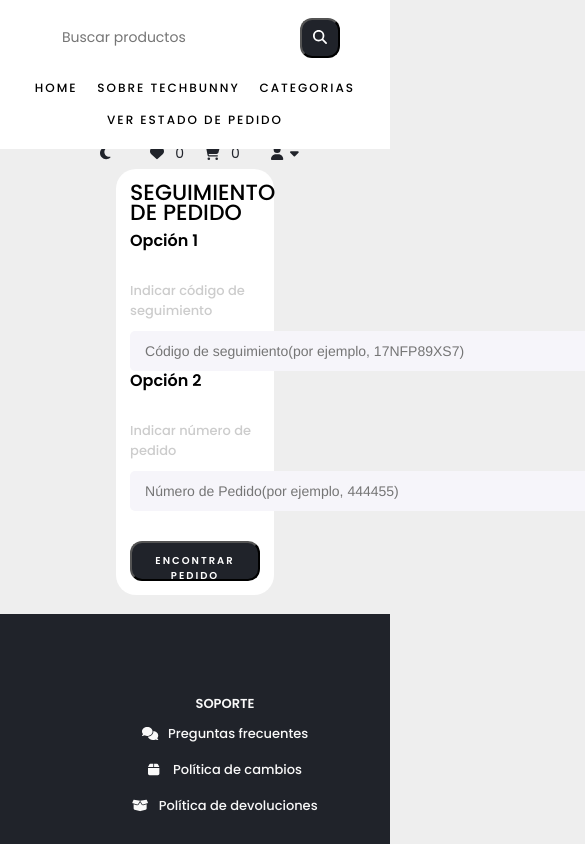
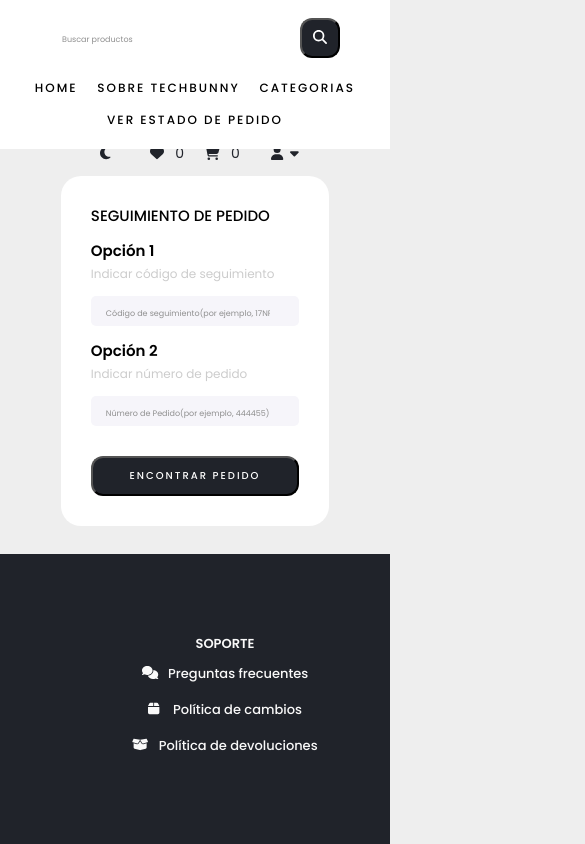
Before and after one commit to EzequielGomez74/PF-TECHBUNNY, a React (Create React App) app in the folder client/: page /followUp in a window 390 px wide. Shown: the top 844 px of the page, 585 px wide, since content can reach past the window. Built offline with nearby package versions, Linux system fonts and the light colour scheme; the HTML template or start-up script is replaced by a standard one.

Commit message:
follow up 70% completo, falta darle funcionalidad

```diff
--- a/client/src/Components/Estado de Orden/FollowUp.css
+++ b/client/src/Components/Estado de Orden/FollowUp.css
@@ -1,13 +1,13 @@
 .backgroundForm{
-    padding: 5%;
+    padding: 7%;
     display: flex;
     justify-content: center;
 }
 
 .formStyle{
     background-color: white;
-    padding: 4%;
-    width: 45%;
+    padding: 5%;
+    width: 46%;
     border-radius: 20px;
 }
 
@@ -27,25 +27,36 @@
     font-size: 16px;
     line-height: 20px;
     text-align: left;
+    margin-top: 40px;
 }
 
 .formOptions h3{
     font-family: 'Poppins', sans-serif;
-    font-weight: 500;
+    font-weight: 400;
     font-size: 13px;
     line-height: 20px;
     color: #cccccc;
     text-align: left;
+    margin-top: -25px;
+    margin-bottom: -8px;
 }
 
 .formOptions input{
     background-color: #F6F5FA;
-    width: 550px;
+    width: 100%;
     height: 40px;
     border-radius: 5px;
-    color: #8F8F8F;
     border: none;
     padding: 15px;
+}
+
+::placeholder{
+    font-family: 'Poppins', sans-serif;
+    font-weight: 400;
+    font-size: 10px;
+    line-height: 20px;
+    color: #8f8f8f;
+    font-style: normal;
 }
 
 .btnDiv{
@@ -59,16 +70,45 @@
     height: 40px;
     background-color:#20232A;
     border-radius: 12px;
+}
 
+button:hover{
+    cursor: pointer;
 }
 
 button p{
     margin-top: 9px;
     color: #ffffff;
     font-family: 'Poppins', sans-serif;
-    font-weight: 600;
+    font-weight: 500;
     font-size: 10px;
     letter-spacing: 2px;
 
 
 }
+
+@media (max-width: 400px){
+    .formStyle{
+        width: 80%;
+        padding: 30px;
+    }
+    .formTitle h1{
+        font-size: 15px;
+    }
+    .formOptions h2{
+        font-size: 15px;
+        margin-top: 15px;
+    }
+    .formOptions h3{
+        font-size: 12px;
+    }
+    .btnDiv{
+        justify-content: center;
+    }
+    ::placeholder{
+        font-size: 8px;
+    }
+    .formOptions input{
+        height: 10px;
+    }
+}
--- a/client/src/Components/Estado de Orden/FollowUp.jsx
+++ b/client/src/Components/Estado de Orden/FollowUp.jsx
@@ -22,7 +22,7 @@
                         <div className="formOptions">
                         <h2>Opción 2</h2>
                         <h3>Indicar número de pedido</h3>
-                        <input type="search" placeholder={`Número de Pedido(por ejemplo, 444455)`}/>
+                        <input classname= 'prueba 'type="search" placeholder={`Número de Pedido(por ejemplo, 444455)`}/>
                         </div>
                         <div className="btnDiv">
                         <button type="submit">
--- a/client/src/Components/NavBar/NavBar.jsx
+++ b/client/src/Components/NavBar/NavBar.jsx
@@ -17,10 +17,11 @@
   const [openCat, setOpenCat] = useState(false);
   const [closedCat, setClosedCat] = useState(true);
 
+  let menuRef = useRef();
 
   useEffect(() => {
     let handler = (e)=>{
-    {
+      if(!menuRef.current.contains(e.target)){
         setOpen(false);
         setClosed(false);
         setOpenCat(false);
@@ -50,7 +51,7 @@
                     <span><FontAwesomeIcon icon={faMoon} /></span>
                     <Link to='/favorites'><span><FontAwesomeIcon icon={faHeart} />&nbsp;&nbsp; {favs.length}</span></Link>
                     <Link to='/cart'><span><FontAwesomeIcon name='cart' icon={faCartShopping} />&nbsp;&nbsp; {cart.length}</span></Link>
-                    <span><FontAwesomeIcon icon={faUser} />&nbsp;&nbsp;<FontAwesomeIcon onClick={()=>{setOpen(!open)}} onMouseOut={()=>{setOpen(!closed)}} icon={faCaretDown}/></span>
+                    <span onClick={()=>{setOpen(!open)}}><FontAwesomeIcon icon={faUser}/>&nbsp;&nbsp;<FontAwesomeIcon icon={faCaretDown}/></span>
                 </div>
             </div>
         </section>
```
